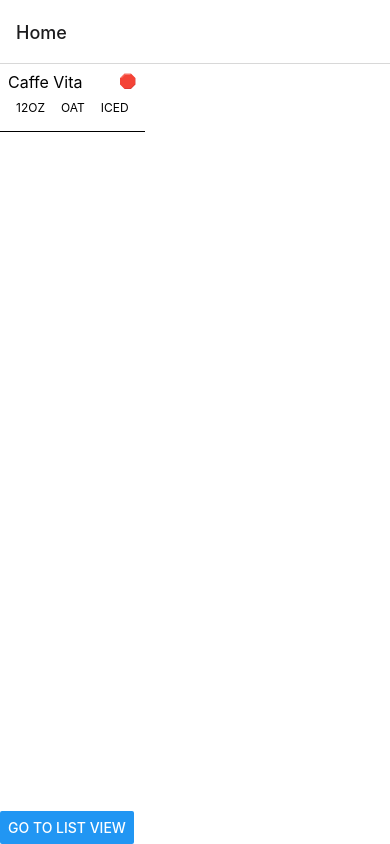
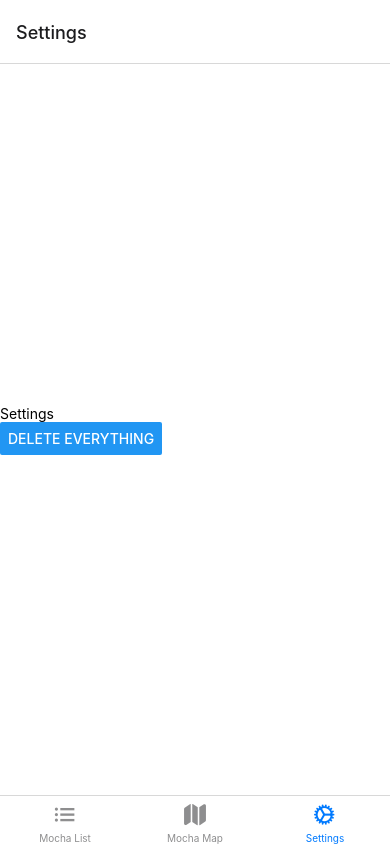
Before and after one commit to bryantkelley/MochaMania, a React Native app: screen /Settings in a window 390 px wide. Built offline with nearby package versions, Linux system fonts and the light colour scheme.

Commit message:
Add data store

```diff
--- a/App.tsx
+++ b/App.tsx
@@ -1,23 +1,53 @@
 import { StatusBar } from "expo-status-bar";
 import { NavigationContainer } from "@react-navigation/native";
-import { createNativeStackNavigator } from "@react-navigation/native-stack";
-import { ListView } from "./screens/ListView";
-import { Home } from "./screens/Home";
+import { createBottomTabNavigator } from "@react-navigation/bottom-tabs";
+import { ListView, MapView, Settings } from "./screens";
 import { Button } from "react-native";
+import Ionicons from "@expo/vector-icons/Ionicons";
+import { RatingsProvider } from "./utils/Ratings";
 
-const Stack = createNativeStackNavigator();
+const Tabs = createBottomTabNavigator();
+
 export default function App() {
   return (
+    <RatingsProvider>
       <NavigationContainer>
-      <Stack.Navigator>
-        <Stack.Screen name="Home" component={Home} options={{ title: "Home" }} />
-        <Stack.Screen
+        <Tabs.Navigator>
+          <Tabs.Group>
+            <Tabs.Screen
               name="ListView"
               component={ListView}
-          options={{ title: "Mocha List", headerRight: () => <Button title="Add" /> }}
+              options={{
+                title: "Mocha List",
+                headerRight: () => <Button title="Add" />,
+                tabBarIcon: ({ color, size }) => <Ionicons color={color} size={size} name="list" />,
+              }}
             />
-      </Stack.Navigator>
+          </Tabs.Group>
+          <Tabs.Group>
+            <Tabs.Screen
+              name="MapView"
+              component={MapView}
+              options={{
+                title: "Mocha Map",
+                headerRight: () => <Button title="Add" />,
+                tabBarIcon: ({ color, size }) => <Ionicons color={color} size={size} name="map" />,
+              }}
+            />
+          </Tabs.Group>
+          <Tabs.Group>
+            <Tabs.Screen
+              name="Settings"
+              component={Settings}
+              options={{
+                title: "Settings",
+                tabBarIcon: ({ color, size }) => <Ionicons color={color} size={size} name="cog" />,
+              }}
+            />
+          </Tabs.Group>
+        </Tabs.Navigator>
         <StatusBar style="auto" />
       </NavigationContainer>
+    </RatingsProvider>
   );
 }
--- a/package.json
+++ b/package.json
@@ -9,6 +9,8 @@
     "web": "expo start --web"
   },
   "dependencies": {
+    "@react-native-async-storage/async-storage": "1.18.2",
+    "@react-navigation/bottom-tabs": "^6.5.8",
     "@react-navigation/native": "^6.1.7",
     "@react-navigation/native-stack": "^6.9.13",
     "@types/react": "~18.2.14",
--- a/screens/ListView.tsx
+++ b/screens/ListView.tsx
@@ -1,23 +1,23 @@
 import { FlatList, SafeAreaView, StyleSheet, Platform, PlatformColor, Button } from "react-native";
-import type { MochaRating } from "../utils/types";
 import { MochaRatingListItem } from "../components/MochaRatingListItem";
-import { useEffect } from "react";
+import { useContext, useEffect } from "react";
+import { RatingsContext } from "../utils/Ratings";
 
 export const ListView = ({ navigation }) => {
-  const ratings: MochaRating[] = [
-    {
+  const exampleRating = {
     locationName: "Caffe Vita",
     date: "2022-08-19",
     score: 0,
     size: 12,
     temp: "iced",
     milk: "oat",
-    },
-  ];
+  };
+
+  const { ratings, addRating } = useContext(RatingsContext);
 
   useEffect(() => {
     navigation.setOptions({
-      headerRight: () => <Button title="Add" onPress={() => ratings.push(ratings[0])} />,
+      headerRight: () => <Button title="Add" onPress={() => addRating(exampleRating)} />,
     });
   }, [navigation]);
 
--- a/screens/Home.tsx
+++ b/screens/MapView.tsx
@@ -1,8 +1,9 @@
 import { FlatList, SafeAreaView, StyleSheet, Platform, PlatformColor, Button } from "react-native";
 import type { MochaRating } from "../utils/types";
 import { MochaRatingListItem } from "../components/MochaRatingListItem";
+import { useEffect } from "react";
 
-export const Home = ({ navigation }) => {
+export const MapView = ({ navigation }) => {
   const ratings: MochaRating[] = [
     {
       locationName: "Caffe Vita",
@@ -13,6 +14,13 @@
       milk: "oat",
     },
   ];
+
+  useEffect(() => {
+    navigation.setOptions({
+      headerRight: () => <Button title="Add" onPress={() => ratings.push(ratings[0])} />,
+    });
+  }, [navigation]);
+
   return (
     <SafeAreaView style={styles.container}>
       <FlatList
@@ -20,7 +28,6 @@
         data={ratings}
         renderItem={({ item }) => <MochaRatingListItem rating={item} />}
       />
-      <Button onPress={() => navigation.navigate("ListView")} title="Go to List View" />
     </SafeAreaView>
   );
 };
--- /dev/null
+++ b/screens/Settings.tsx
@@ -0,0 +1,22 @@
+import { useContext } from "react";
+import { Button, SafeAreaView, StyleSheet, Text } from "react-native";
+import { RatingsContext } from "../utils/Ratings";
+
+export const Settings = ({ navigation }) => {
+  const { dangerousClearAllRatings } = useContext(RatingsContext);
+  return (
+    <SafeAreaView style={styles.container}>
+      <Text>Settings</Text>
+      <Button title="Delete Everything" onPress={() => dangerousClearAllRatings()} />
+    </SafeAreaView>
+  );
+};
+
+const styles = StyleSheet.create({
+  container: {
+    flex: 1,
+    backgroundColor: "#fff",
+    alignItems: "flex-start",
+    justifyContent: "center",
+  },
+});
--- /dev/null
+++ b/screens/index.ts
@@ -0,0 +1,3 @@
+export { ListView } from "./ListView";
+export { MapView } from "./MapView";
+export { Settings } from "./Settings";
--- /dev/null
+++ b/utils/Ratings.tsx
@@ -0,0 +1,59 @@
+import { useAsyncStorage } from "@react-native-async-storage/async-storage";
+import { PropsWithChildren, createContext, useEffect, useState } from "react";
+import { MochaRating } from "./types";
+
+export const RatingsContext = createContext({
+  ratings: [],
+  addRating: (value: object) => {},
+  dangerousClearAllRatings: () => {},
+});
+
+export const RatingsProvider = ({ children }: PropsWithChildren) => {
+  const { getItem, setItem } = useAsyncStorage("ratings");
+
+  const [ratings, setRatings] = useState<MochaRating[]>();
+
+  const addRating = (value: MochaRating) => {
+    setRatings((prev) => [...prev, value]);
+  };
+
+  const dangerousClearAllRatings = () => {
+    setRatings([]);
+  };
+
+  useEffect(() => {
+    const getRatings = async () => {
+      console.log("getting ratings");
+      try {
+        const jsonValue = await getItem();
+        console.log(jsonValue);
+        setRatings(jsonValue !== null ? JSON.parse(jsonValue) : []);
+      } catch (e) {
+        console.log("problem getting", e);
+      }
+    };
+
+    const update = async () => {
+      console.log("updating ratings");
+      try {
+        const jsonValue = JSON.stringify(ratings);
+        console.log(jsonValue);
+        await setItem(jsonValue);
+      } catch (e) {
+        console.log("problem updating", e);
+      }
+    };
+
+    if (!ratings) {
+      getRatings();
+    } else {
+      update();
+    }
+  }, [ratings]);
+
+  return (
+    <RatingsContext.Provider value={{ ratings, addRating, dangerousClearAllRatings }}>
+      {children}
+    </RatingsContext.Provider>
+  );
+};
```
Also changed, not shown: 1 other file (tests, documents, lock files or other folders). Lines whose indentation alone changed are shown as unchanged.
